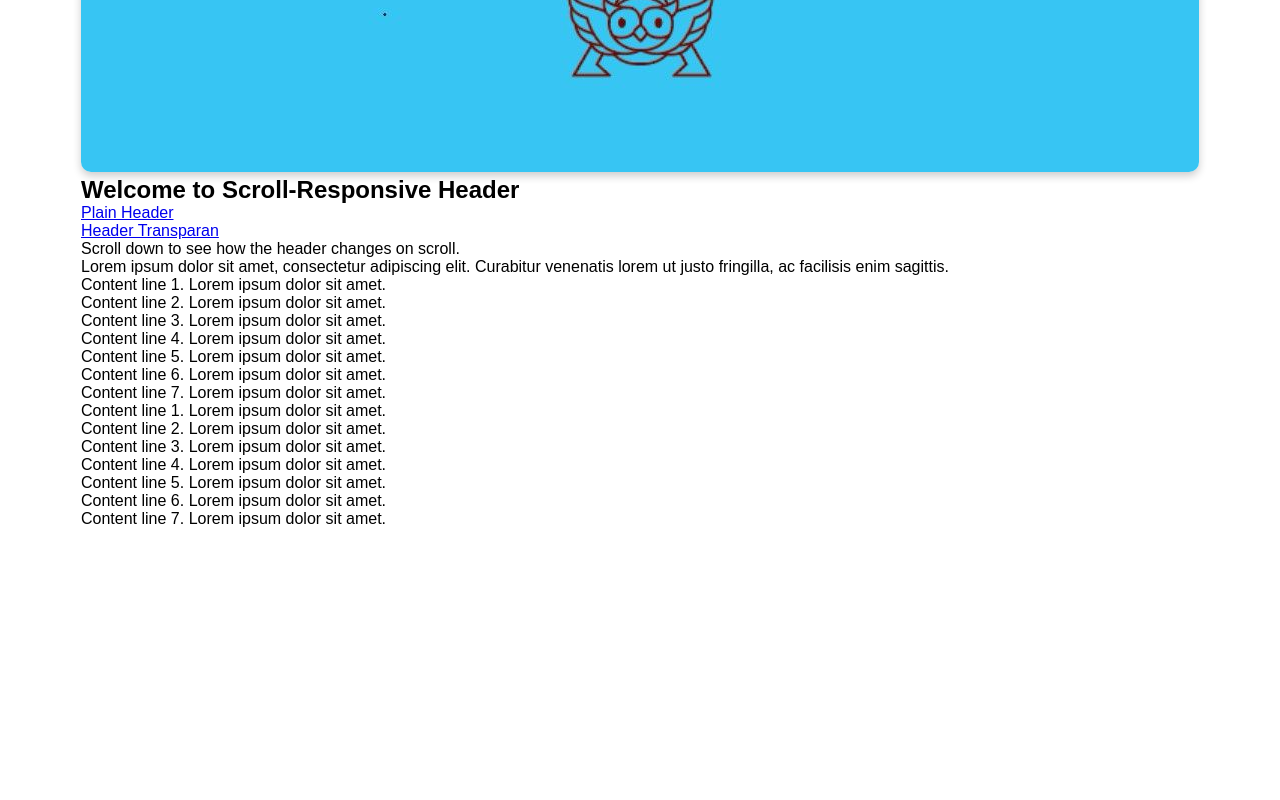
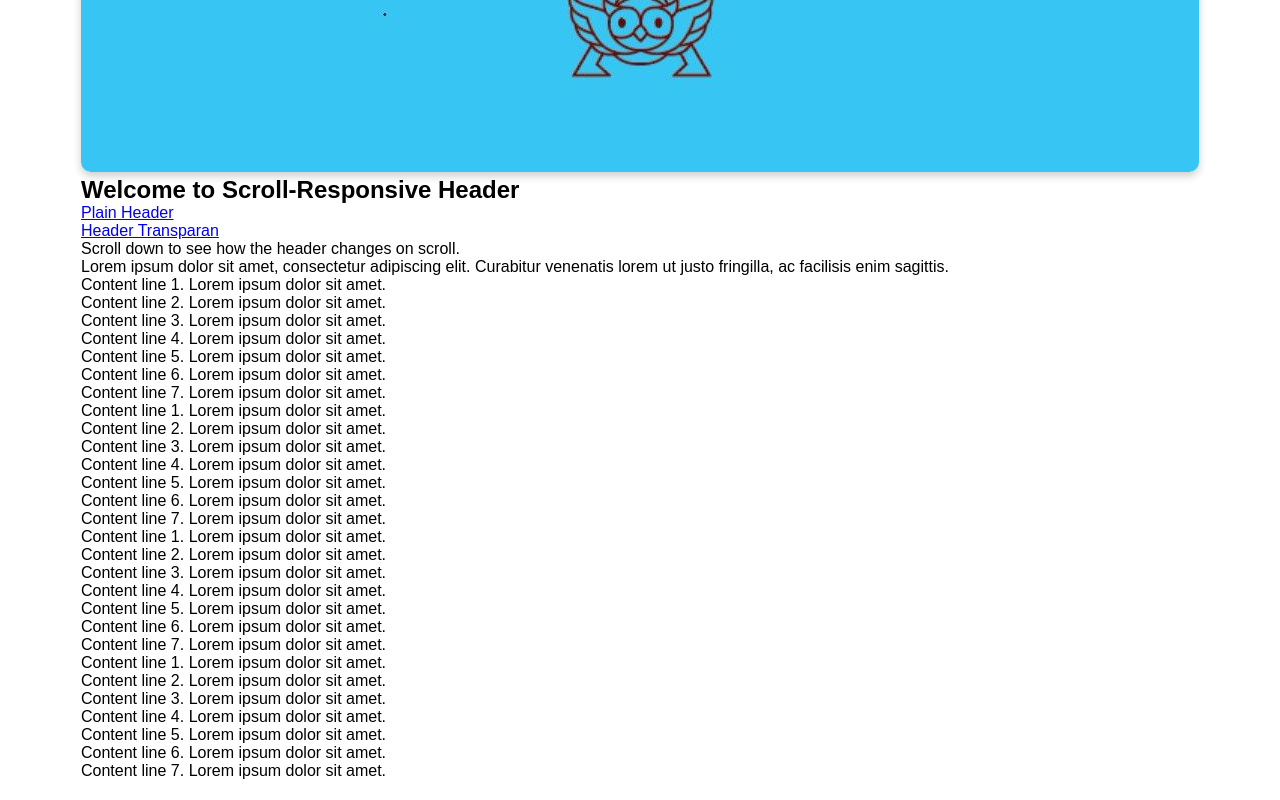
Before and after one commit to crootss/header, a plain HTML site: page scrollup/index.html in a window 1280 px wide. Shown: the part 1052-1852 px from the top of the page. Before the commit the page ends 1600 px from the top, so only its background shows below. Drawn offline with Linux system fonts and the light colour scheme.

Commit message:
tambah line

```diff
--- a/scrollup/index.html
+++ b/scrollup/index.html
@@ -48,6 +48,20 @@
             <p>Content line 5. Lorem ipsum dolor sit amet.</p>
             <p>Content line 6. Lorem ipsum dolor sit amet.</p>
             <p>Content line 7. Lorem ipsum dolor sit amet.</p>
+            <p>Content line 1. Lorem ipsum dolor sit amet.</p>
+            <p>Content line 2. Lorem ipsum dolor sit amet.</p>
+            <p>Content line 3. Lorem ipsum dolor sit amet.</p>
+            <p>Content line 4. Lorem ipsum dolor sit amet.</p>
+            <p>Content line 5. Lorem ipsum dolor sit amet.</p>
+            <p>Content line 6. Lorem ipsum dolor sit amet.</p>
+            <p>Content line 7. Lorem ipsum dolor sit amet.</p>
+            <p>Content line 1. Lorem ipsum dolor sit amet.</p>
+            <p>Content line 2. Lorem ipsum dolor sit amet.</p>
+            <p>Content line 3. Lorem ipsum dolor sit amet.</p>
+            <p>Content line 4. Lorem ipsum dolor sit amet.</p>
+            <p>Content line 5. Lorem ipsum dolor sit amet.</p>
+            <p>Content line 6. Lorem ipsum dolor sit amet.</p>
+            <p>Content line 7. Lorem ipsum dolor sit amet.</p>
         </section>
     </main>
 </body>
```
